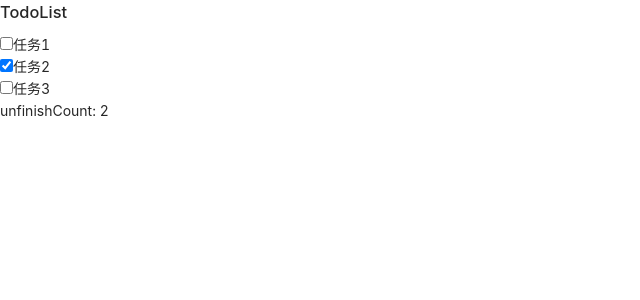
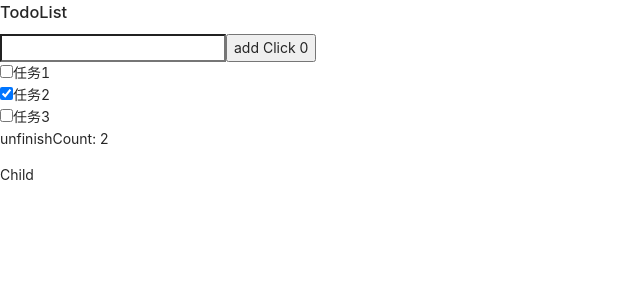
Before and after one commit to CharlesWongg/mobx_study, a React (Create React App) app: page / in a window 1280 px wide. Shown: the top 300 px of the page, without its empty margins (0-640 px from the left). Built offline with nearby package versions, Linux system fonts and the light colour scheme.

Commit message:
observer methods

```diff
--- a/src/components/Todo.js
+++ b/src/components/Todo.js
@@ -1,17 +1,48 @@
 import React from 'react'
-import { observer } from 'mobx-react'
+import { useObserver } from 'mobx-react'
 
-@observer
-class Todo extends React.Component {
-    render() {
-        const { todo, change } = this.props
-        return <div>
+// 方法一： 高阶函数
+// @observer
+// class Todo extends React.Component {
+//     render() {
+//         console.log('todo props')
+//         const { todo, change } = this.props
+//         return <div>
+//             <input type='checkbox' checked={todo.finished} onChange={() => {
+//                 change(todo)
+//             }} />
+//             {todo.title}
+//         </div>
+//     }
+// }
+
+// 方法二： Observer Component
+// class Todo extends React.Component {
+//     render() {
+//         console.log('todo props')
+//         const { todo, change } = this.props
+//         return <Observer>{() => {
+//             return <div>
+//                 <input type='checkbox' checked={todo.finished} onChange={() => {
+//                     change(todo)
+//                 }} />
+//                 {todo.title}
+//             </div>
+//         }}</Observer>
+//     }
+// }
+
+// 方法三： useObserver Hook
+const Todo = ({ todo, change }) => {
+    console.log('todo props')
+    return useObserver(() => (
+        <div>
             <input type='checkbox' checked={todo.finished} onChange={() => {
                 change(todo)
             }} />
             {todo.title}
         </div>
-    }
+    ))
 }
 
 export default Todo
--- a/src/pages/TodoList.js
+++ b/src/pages/TodoList.js
@@ -5,18 +5,36 @@ import Todo from '../components/Todo'
 
 @observer
 class TodoList extends React.Component {
+    constructor(props) {
+        super(props)
+        this.state = {
+            input: '',
+            count: 0,
+        }
+    }
+
     render() {
         const { todoStore } = this.props
+        const { input, count } = this.state
         return (
             <div>
                 <h3>TodoList</h3>
+
+                <input type='text' value={input} onChange={(e) => this.setState({ input: e.target.value })} />
+                <button onClick={() => this.setState({ count: count + 1 })}>add Click {count}</button>
                 {todoStore.todos.map((todo) => (
                     <Todo key={todo.id} todo={todo} change={todoStore.changed}/>
                 ))}
                 <p>unfinishCount: {todoStore.unfinishCount}</p>
+                <Child count={{ count }}/>
             </div>
         )
     }
 }
 
 export default TodoList
+
+const Child = React.memo((props) => {
+    console.log('child porps')
+    return <div>Child</div>
+}, (prevProps, nextProps) => prevProps.count.count === nextProps.count.count)
```
